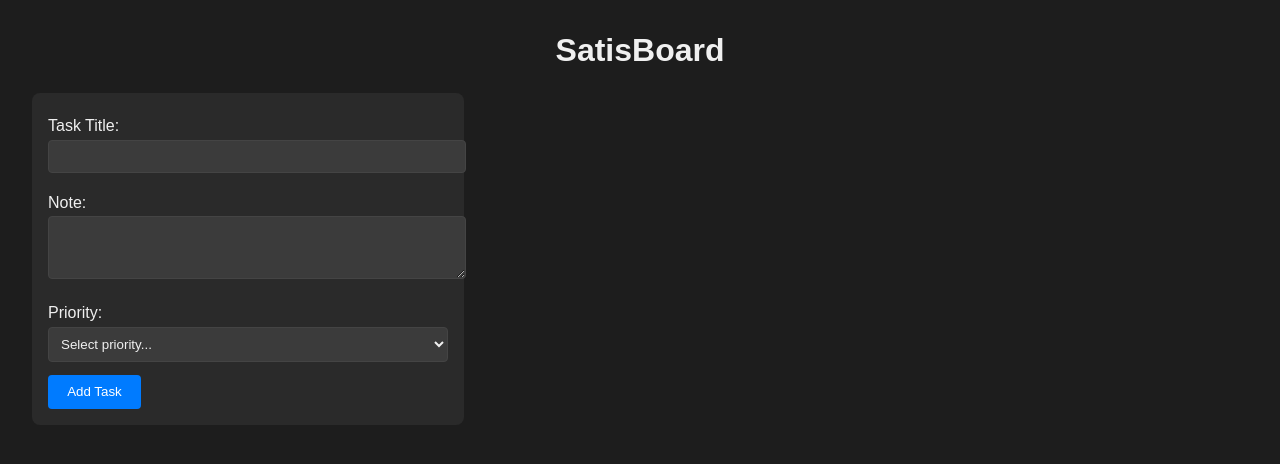
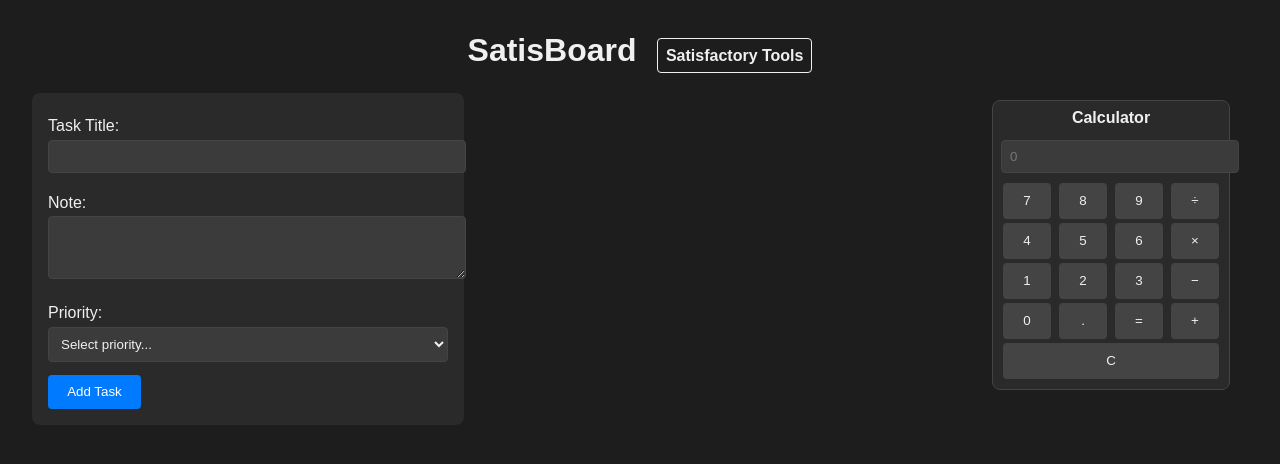
Before and after one commit to Marv187/SatisBoard, a website: page public/index.html in a window 1280 px wide. Drawn offline with Linux system fonts and the light colour scheme; no server answers.

Commit message:
Add calculator widget and hyperlink

```diff
--- a/public/index.html
+++ b/public/index.html
@@ -4,7 +4,7 @@
   <meta charset="UTF-8" />
   <title>SatisBoard</title>
   <style>
-    /* DARKER THEME */
+    /* DARK THEME */
     body {
       font-family: Arial, sans-serif;
       margin: 2rem;
@@ -15,9 +15,22 @@
       text-align: center;
       margin-bottom: 1.5rem;
     }
+    header a {
+      color: #f0f0f0;
+      text-decoration: none;
+      font-weight: bold;
+      margin-left: 1rem;
+      border: 1px solid #f0f0f0;
+      padding: 0.5rem;
+      border-radius: 4px;
+    }
+    header a:hover {
+      background: #2a2a2a;
+    }
     h1 {
       margin: 0;
       color: #f0f0f0;
+      display: inline-block;
     }
     .form-container {
       background: #2a2a2a;
@@ -75,11 +88,60 @@
     .task-actions {
       margin-top: 0.5rem;
     }
+
+    /* CALCULATOR WIDGET STYLES */
+    #calculatorWidget {
+      position: fixed;  /* so it stays in place while dragging around the viewport */
+      top: 100px;
+      right: 50px;
+      width: 220px;
+      background: #2a2a2a;
+      color: #f0f0f0;
+      border: 1px solid #444;
+      border-radius: 8px;
+      padding: 0.5rem;
+      z-index: 999;
+      cursor: move;  /* show draggable cursor on the header */
+    }
+    #calculatorHeader {
+      font-weight: bold;
+      margin-bottom: 0.5rem;
+      text-align: center;
+      cursor: move;
+    }
+    #calcInput {
+      width: 100%;
+      padding: 0.5rem;
+      margin-bottom: 0.5rem;
+      border: 1px solid #444;
+      border-radius: 4px;
+      background: #3b3b3b;
+      color: #f0f0f0;
+    }
+    #calculatorWidget button {
+      margin: 2px;
+      width: 48px;
+      height: 36px;
+      background: #444;
+      border: none;
+      border-radius: 4px;
+      color: #f0f0f0;
+      cursor: pointer;
+    }
+    #calculatorWidget button:hover {
+      background: #666;
+    }
+    .calc-row {
+      display: flex;
+      justify-content: space-between;
+    }
   </style>
 </head>
 <body>
   <header>
     <h1>SatisBoard</h1>
+    <!-- Link to Satisfactory Tools -->
+    <a href="https://www.satisfactorytools.com/1.0" target="_blank">Satisfactory Tools</a>
   </header>
 
   <!-- CREATE TASK FORM -->
@@ -127,13 +189,48 @@
     </form>
   </div>
 
+  <!-- TASKS CONTAINER -->
   <div id="tasks-container"></div>
+
+  <!-- CALCULATOR WIDGET -->
+  <div id="calculatorWidget">
+    <div id="calculatorHeader">Calculator</div>
+    <input id="calcInput" type="text" placeholder="0" readonly />
+
+    <div class="calc-row">
+      <button onclick="pressKey('7')">7</button>
+      <button onclick="pressKey('8')">8</button>
+      <button onclick="pressKey('9')">9</button>
+      <button onclick="pressKey('/')">÷</button>
+    </div>
+    <div class="calc-row">
+      <button onclick="pressKey('4')">4</button>
+      <button onclick="pressKey('5')">5</button>
+      <button onclick="pressKey('6')">6</button>
+      <button onclick="pressKey('*')">×</button>
+    </div>
+    <div class="calc-row">
+      <button onclick="pressKey('1')">1</button>
+      <button onclick="pressKey('2')">2</button>
+      <button onclick="pressKey('3')">3</button>
+      <button onclick="pressKey('-')">−</button>
+    </div>
+    <div class="calc-row">
+      <button onclick="pressKey('0')">0</button>
+      <button onclick="pressKey('.')">.</button>
+      <button onclick="calculate()">=</button>
+      <button onclick="pressKey('+')">+</button>
+    </div>
+    <div class="calc-row">
+      <button onclick="clearCalc()" style="width:100%">C</button>
+    </div>
+  </div>
 
   <script>
     const taskForm = document.getElementById('taskForm');
     const tasksContainer = document.getElementById('tasks-container');
 
-    // Edit form elements
+    // EDIT FORM ELEMENTS
     const editFormContainer = document.getElementById('editFormContainer');
     const editForm = document.getElementById('editForm');
     const editTaskId = document.getElementById('editTaskId');
@@ -192,7 +289,7 @@
           taskPriority.classList.add('task-priority');
           taskPriority.textContent = `Priority: ${task.priority}`;
 
-          // Create a container for the buttons
+          // Buttons
           const taskActions = document.createElement('div');
           taskActions.classList.add('task-actions');
 
@@ -227,7 +324,6 @@
       editPriority.value = task.priority;
 
       editFormContainer.style.display = 'block';
-      // Scroll to the edit form if desired
       editFormContainer.scrollIntoView({ behavior: 'smooth' });
     }
 
@@ -250,7 +346,6 @@
           return;
         }
 
-        // Hide edit form & refresh tasks
         cancelEdit();
         loadTasks();
       } catch (error) {
@@ -281,6 +376,72 @@
         console.error('Error deleting task:', error);
       }
     }
+
+    /*
+      CALCULATOR LOGIC
+      - pressKey() appends a character
+      - calculate() uses eval() for simplicity (not recommended in production),
+        but it's fine for a quick local calculator.
+      - clearCalc() resets the display
+    */
+    function pressKey(key) {
+      const display = document.getElementById('calcInput');
+      // If display is "0", replace it; otherwise append
+      if (display.value === '0' || display.value === '') {
+        display.value = key;
+      } else {
+        display.value += key;
+      }
+    }
+
+    function calculate() {
+      const display = document.getElementById('calcInput');
+      try {
+        // Quick and dirty approach using eval
+        const result = eval(display.value);
+        display.value = result;
+      } catch (err) {
+        display.value = 'Error';
+      }
+    }
+
+    function clearCalc() {
+      document.getElementById('calcInput').value = '';
+    }
+
+    /*
+      DRAGGABLE CALCULATOR WIDGET
+      - We'll track mouse events on #calculatorHeader
+      - The rest of the widget moves along
+    */
+    const calculatorWidget = document.getElementById('calculatorWidget');
+    const calculatorHeader = document.getElementById('calculatorHeader');
+
+    let offsetX, offsetY;
+    calculatorHeader.addEventListener('mousedown', startDrag);
+
+    function startDrag(e) {
+      e.preventDefault();
+      // Current mouse position relative to the widget's top-left
+      offsetX = e.clientX - calculatorWidget.getBoundingClientRect().left;
+      offsetY = e.clientY - calculatorWidget.getBoundingClientRect().top;
+      document.addEventListener('mousemove', dragWidget);
+      document.addEventListener('mouseup', stopDrag);
+    }
+
+    function dragWidget(e) {
+      e.preventDefault();
+      // Calculate new widget position
+      const left = e.clientX - offsetX;
+      const top = e.clientY - offsetY;
+      calculatorWidget.style.left = left + 'px';
+      calculatorWidget.style.top = top + 'px';
+    }
+
+    function stopDrag(e) {
+      document.removeEventListener('mousemove', dragWidget);
+      document.removeEventListener('mouseup', stopDrag);
+    }
   </script>
 </body>
 </html>
```
